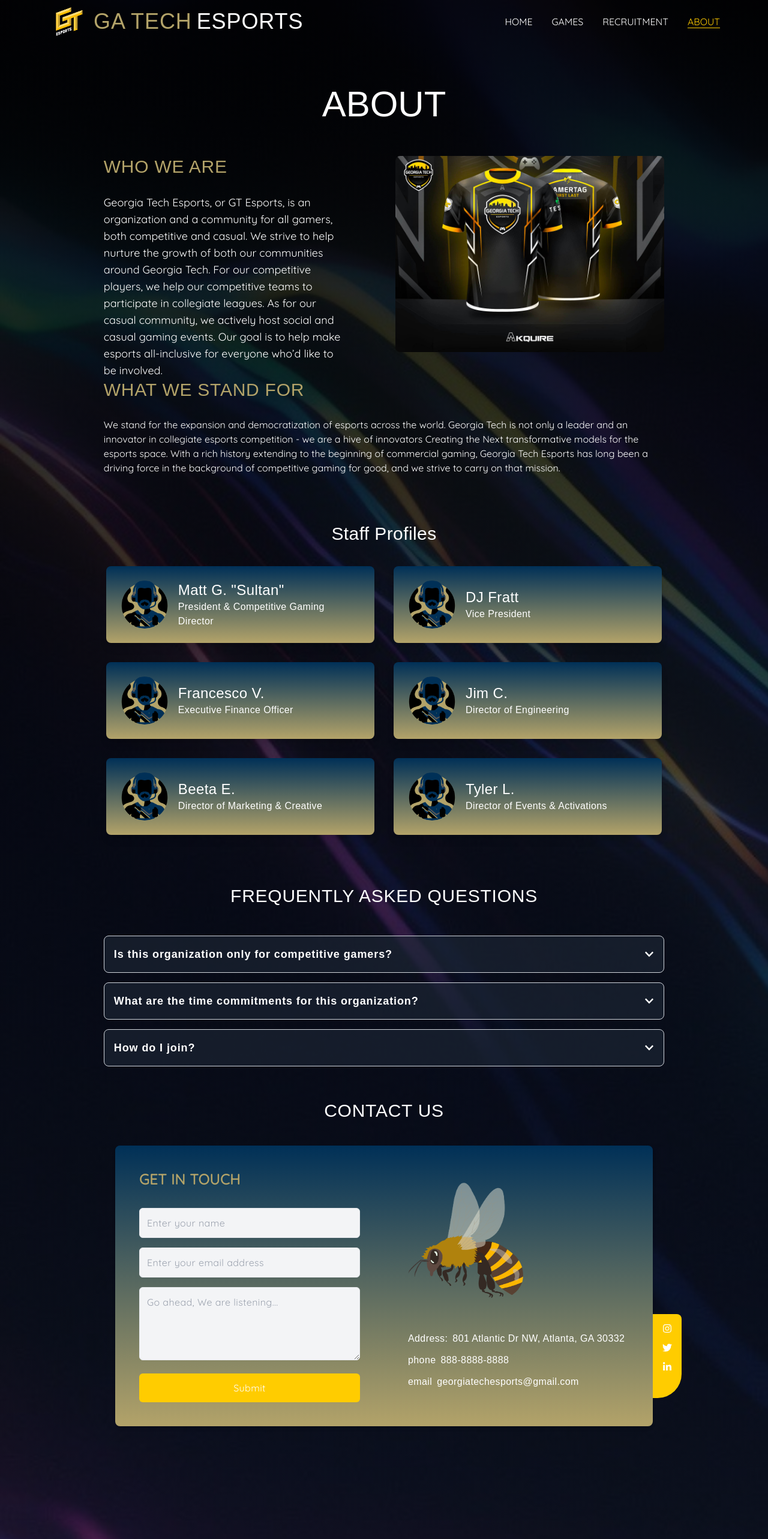
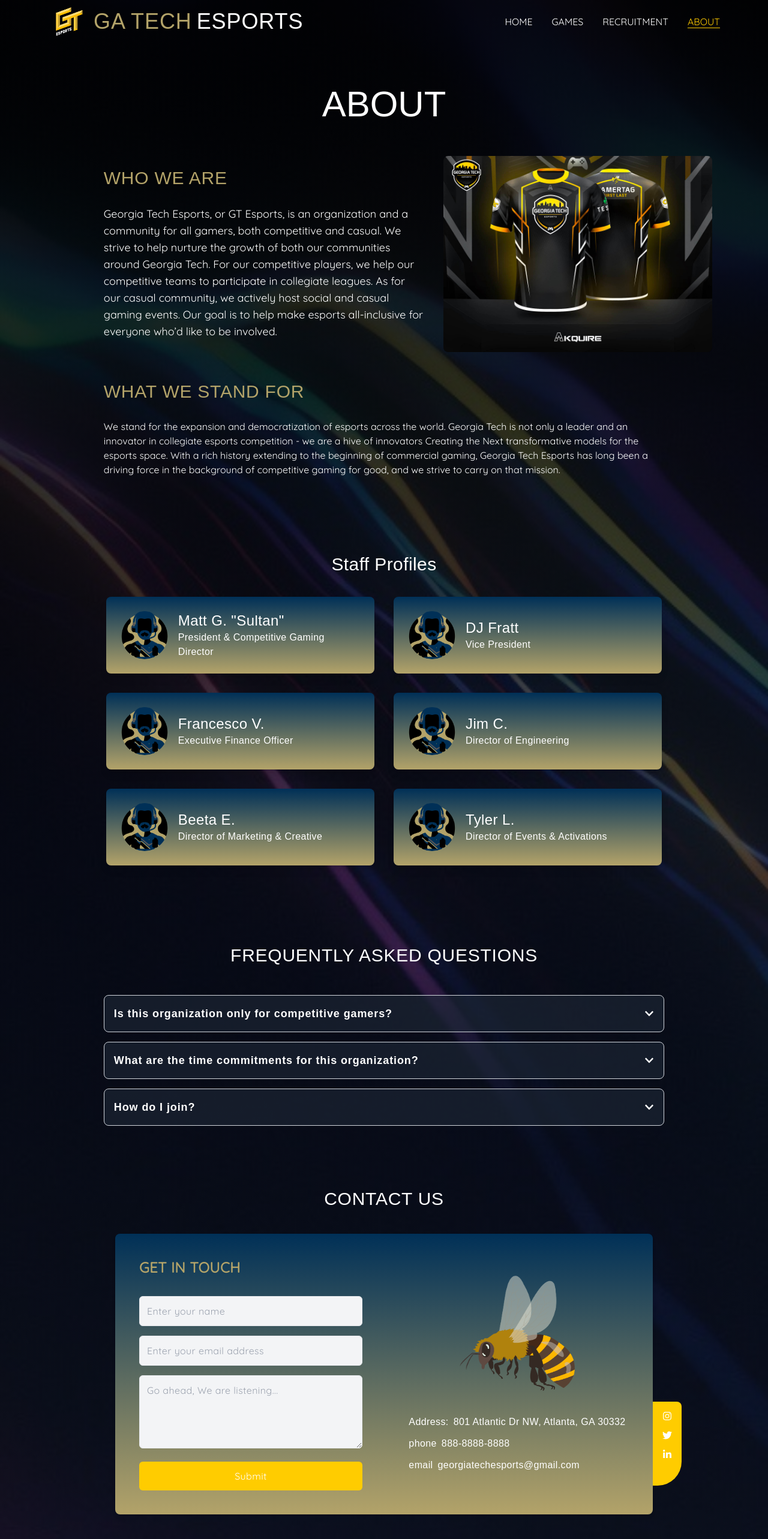
Before and after one commit to gt-esports/gtesports-website, a React (Vite) app: page /about in a window 1280 px wide. Shown: the top 2566 px of the page at 60% size. Built offline with nearby package versions, Linux system fonts and the light colour scheme; no server answers; a web font is replaced by a local one.

Commit message:
Enhance layout and spacing in AboutInformation and Form components for improved responsiveness

```diff
--- a/src/components/AboutInformation.tsx
+++ b/src/components/AboutInformation.tsx
@@ -5,10 +5,10 @@ import Form from "./Form"
 
 function AboutInformation() {
   return (
-    <div className="flex flex-col items-center pt-10 w-[90%]">
-      <div className="w-full flex flex-row">
+    <div className="flex flex-col items-center pt-10 w-[90%] gap-12">
+      <div className="w-full flex lg:flex-row gap-8 flex-col items-center">
         {/* Text Section */}
-        <div className="flex-1 mx-20">
+        <div className="flex-1 ml-20 items-start flex flex-col">
           <h3 className="text-3xl font-bayon tracking-wide text-tech-gold mb-4">
             WHO WE ARE
           </h3>
@@ -25,7 +25,7 @@ function AboutInformation() {
           <img
             src={logoImage}
             alt="Holding Image"
-            className="object-contain max-w-md mr-20 rounded-lg backdrop-blur-2xl"
+            className="object-contain max-w-md rounded-lg backdrop-blur-2xl"
           />
         </div>
       </div>
--- a/src/components/Form.tsx
+++ b/src/components/Form.tsx
@@ -24,7 +24,7 @@ const Form: React.FC = () => {
 
   return (
     <div className="bg-transparent flex items-center justify-center">
-      <div className="max-w-4xl w-full bg-gradient-to-b from-navy-blue to-tech-gold p-10 rounded-lg shadow-md flex relative">
+      <div className="max-w-4xl w-full bg-gradient-to-b from-navy-blue to-tech-gold p-10 rounded-lg shadow-md flex flex-col sm:flex-row relative gap-8">
         {/* Form Section */}
         <div className="flex-1 pr-10 font-quicksand">
           <h2 className="text-2xl font-bold text-tech-gold mb-8">GET IN TOUCH</h2>
@@ -63,8 +63,8 @@ const Form: React.FC = () => {
         </div>
 
         {/* Contact Info Section */}
-        <div className="flex-1 flex flex-col items-start justify-center ml-10">
-          <img src={bee} alt="Bee" className="w-48 h-48 mb-14" />
+        <div className="flex-1 flex sm:flex-col items-center justify-center gap-8 sm:gap-0">
+          <img src={bee} alt="Bee" className="w-48 h-48 mb-4 sm:mb-10" />
           <div className="text-white space-y-3">
             <p className="flex items-center space-x-2">
               <span className="material-icons">Address:</span>
```
